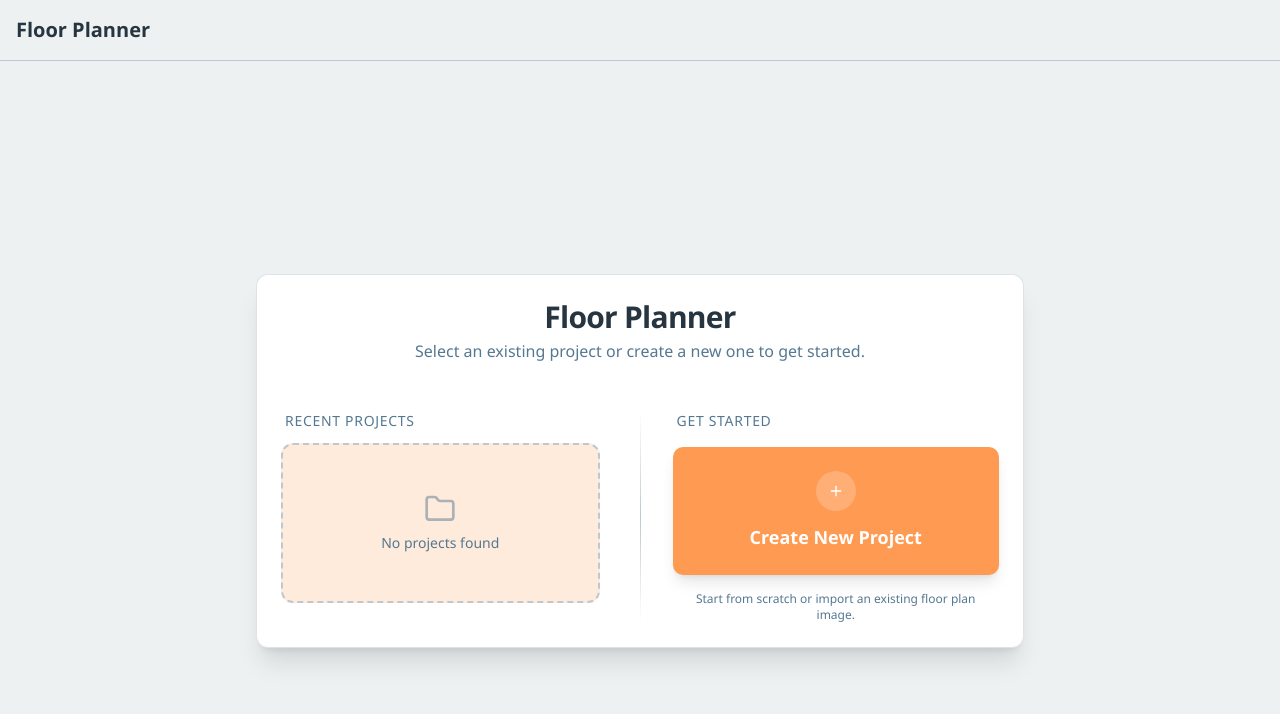
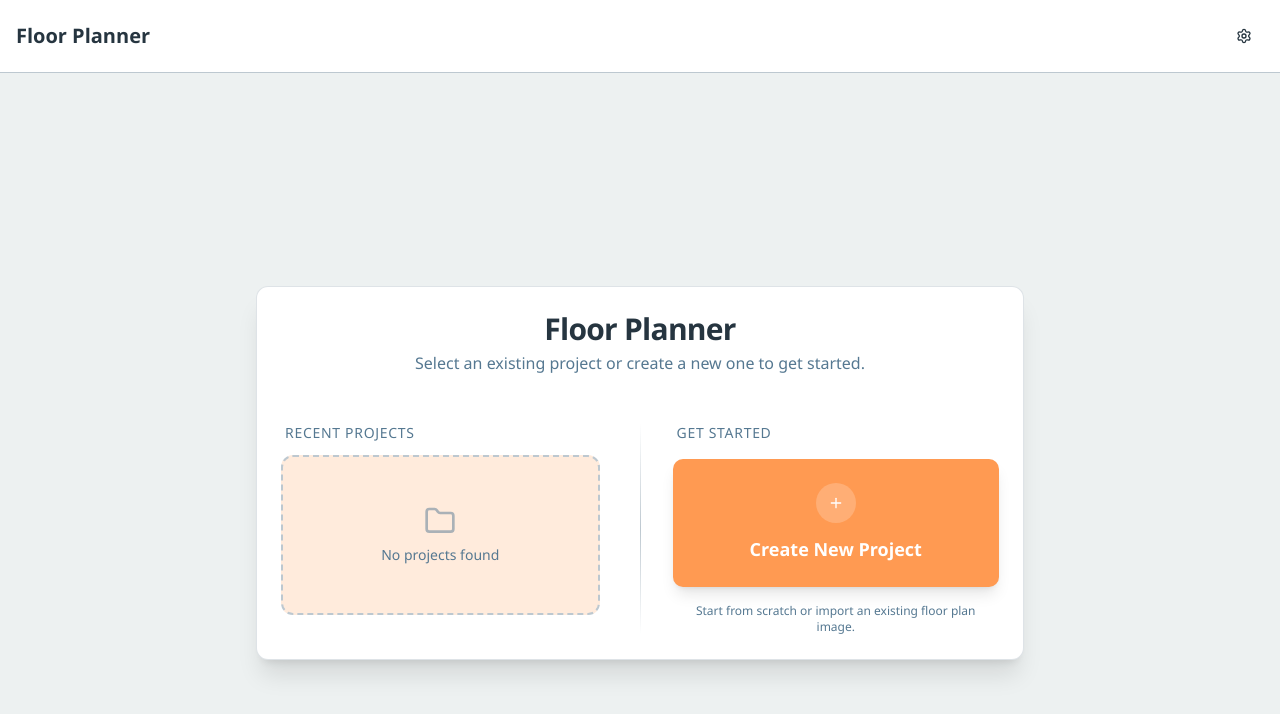
Before and after one commit to TheOctoMizer/FloorPlanner, a React (Vite) app: page / in a window 1280 px wide. Shown: the top 714 px of the page. Built offline with nearby package versions, Linux system fonts and the light colour scheme.

Commit message:
Header and Settings Modal

```diff
--- a/src/ui/components/Header/index.tsx
+++ b/src/ui/components/Header/index.tsx
@@ -1,15 +1,32 @@
 import React from "react";
+import { Button } from "@/components/ui/button";
+import { Settings as SettingsIcon } from "lucide-react";
+import SettingsModal from "../Settings";
+
 
 export default function Header() {
+    const [open, setOpen] = React.useState(false);
+
     return (
-        <header className="border-b">
+        <header className="border-b bg-card">
             <div className="container mx-auto px-4 py-4">
                 <div className="flex items-center justify-between">
                     <div className="flex items-center gap-2">
-                        <span className="text-xl font-bold">Floor Planner</span>
+                        <span className="text-xl font-bold text-foreground">Floor Planner</span>
                     </div>
+                    {/* Settings button */}
+                    <Button
+                        variant="ghost"
+                        size="icon"
+                        className="hover:bg-accent transition-colors"
+                        onClick={() => setOpen(true)}
+                    >
+                        <SettingsIcon className="h-5 w-5" />
+                    </Button>
                 </div>
             </div>
+            {/* Settings Modal */}
+            <SettingsModal open={open} onOpenChange={setOpen} />
         </header>
     );
 }
--- /dev/null
+++ b/src/ui/components/Settings/index.tsx
@@ -0,0 +1,36 @@
+import React from "react";
+import {
+    Dialog,
+    DialogContent,
+    DialogHeader,
+    DialogTitle,
+    DialogDescription,
+} from "@/components/ui/dialog";
+
+interface SettingsProps {
+    open: boolean;
+    onOpenChange: (open: boolean) => void;
+}
+
+export default function Settings({ open, onOpenChange }: SettingsProps) {
+    return (
+        <Dialog open={open} onOpenChange={onOpenChange}>
+            <DialogContent className="sm:max-w-[425px]">
+                <DialogHeader>
+                    <DialogTitle className="text-2xl font-bold">Settings</DialogTitle>
+                    <DialogDescription className="text-muted-foreground">
+                        Manage your application settings and AI preferences.
+                    </DialogDescription>
+                </DialogHeader>
+                <div className="grid gap-4 py-4">
+                    {/* Placeholder for settings content */}
+                    <div className="p-8 border-2 border-dashed border-border rounded-lg bg-accent/20 flex flex-col items-center justify-center text-center">
+                        <p className="text-sm text-muted-foreground">
+                            Settings configuration will appear here.
+                        </p>
+                    </div>
+                </div>
+            </DialogContent>
+        </Dialog>
+    );
+}
```
